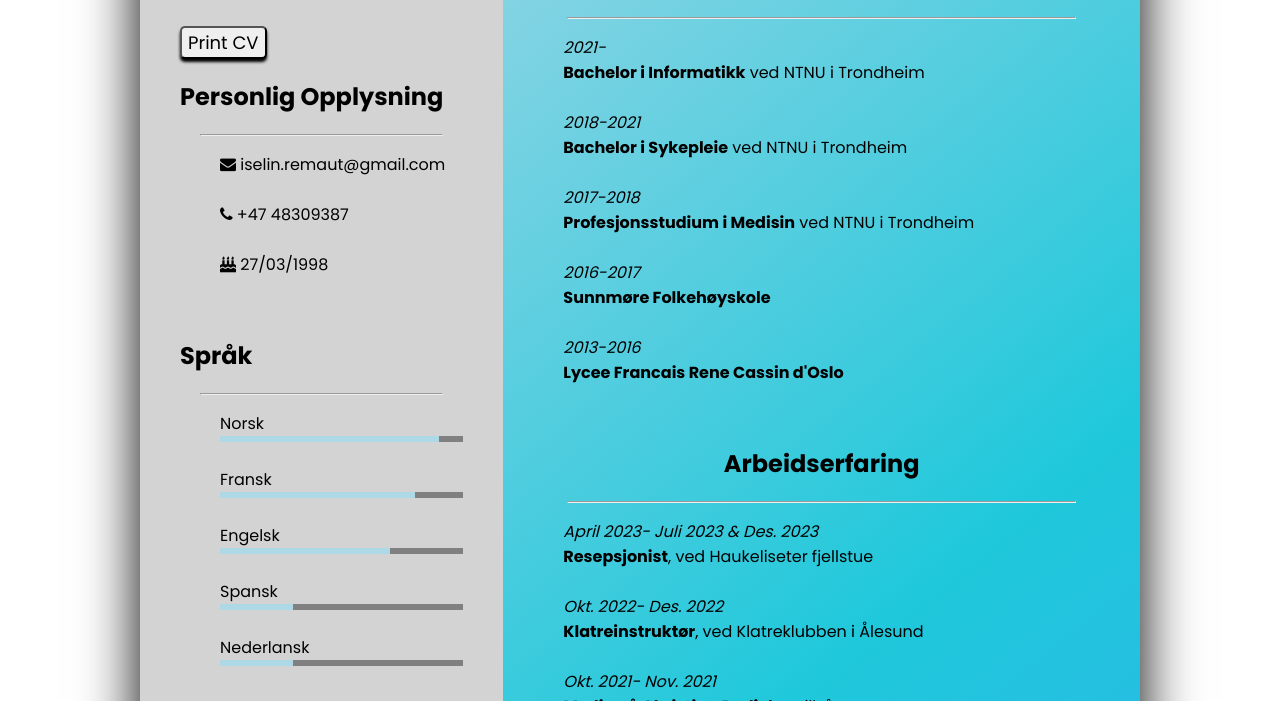
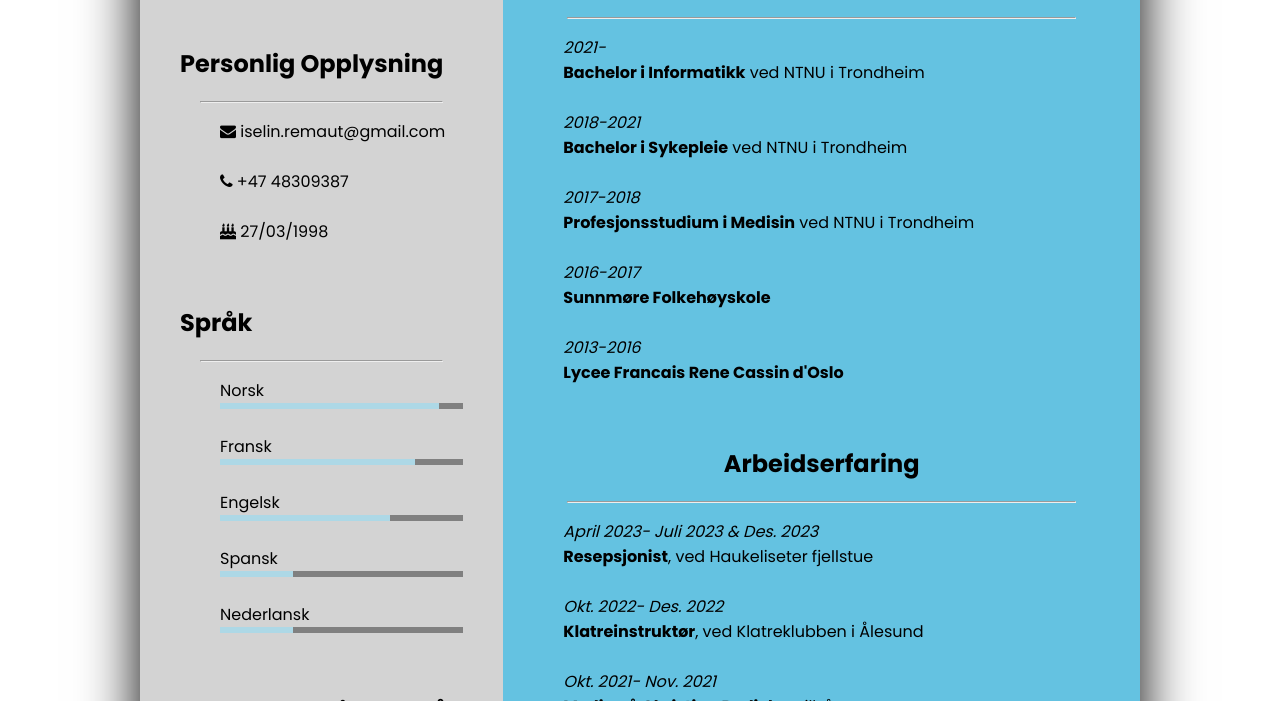
Before and after one commit to IselinRemaut/IselinRemaut.github.io, a plain HTML site: page CV.html in a window 1280 px wide. Shown: the part 399-1100 px from the top of the page. Drawn offline with Linux system fonts and the light colour scheme.

Commit message:
changed background color

```diff
--- a/CV.html
+++ b/CV.html
@@ -17,7 +17,6 @@
             <img src="images/PictureOfMe.JPG" alt="Picture Of me" width="230" height="200">
             <h1>Iselin Remaut Lund</h1>
             <br>
-            <button>Print CV</button>
             <h2>Personlig Opplysning</h2>
             <hr>
             <ul style="list-style: none;">
@@ -109,7 +108,7 @@
         </div>
 
 
-        <div class="columnRight" style="background-color: lightblue;">
+        <div class="columnRight" style="background-color: rgb(100, 194, 225);">
             <div class="navbar">
                 <button><a href="#omMeg">OM MEG</a></button>
                 <button><a href="#utdanning">UTDANNING</a></button>
--- a/javascript.js
+++ /dev/null
@@ -1,4 +0,0 @@
-var button = document.querySelector("button");
-button.onclick = () => {
-  window.print();
-};
--- a/style.css
+++ b/style.css
@@ -13,7 +13,6 @@ img {
 
 .columnRight {
   padding: 20px;
-  background: linear-gradient(141deg, lightblue 0%, #1fc8db 51%, #2cb5e8 75%);
   display: grid;
   grid-template-rows: 1fr 2fr;
 }
@@ -99,12 +98,8 @@ html {
 }
 
 a {
-  /*display: block;
-  float: left;
-  padding: 20px;*/
   text-decoration: none;
   color: black;
-  /* text-align: center;*/
 }
 
 .navbar {
```
